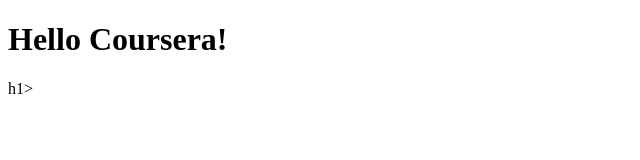
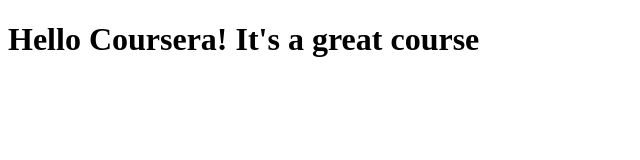
Before and after one commit to JPedroza82/coursera-test, a plain HTML site: page site/index.html in a window 1280 px wide. Shown: the whole page, without its empty margins (0-640 px from the left). Drawn offline with Linux system fonts and the light colour scheme.

Commit message:
small addition to page content

```diff
--- a/site/index.html
+++ b/site/index.html
@@ -4,6 +4,6 @@
 	<title>Hello Coursera!</title>
 </head>
 <body>
-<h1>Hello Coursera!</h1>h1>
+<h1>Hello Coursera! It's a great course</h1>
 </body>
 </html>
```
